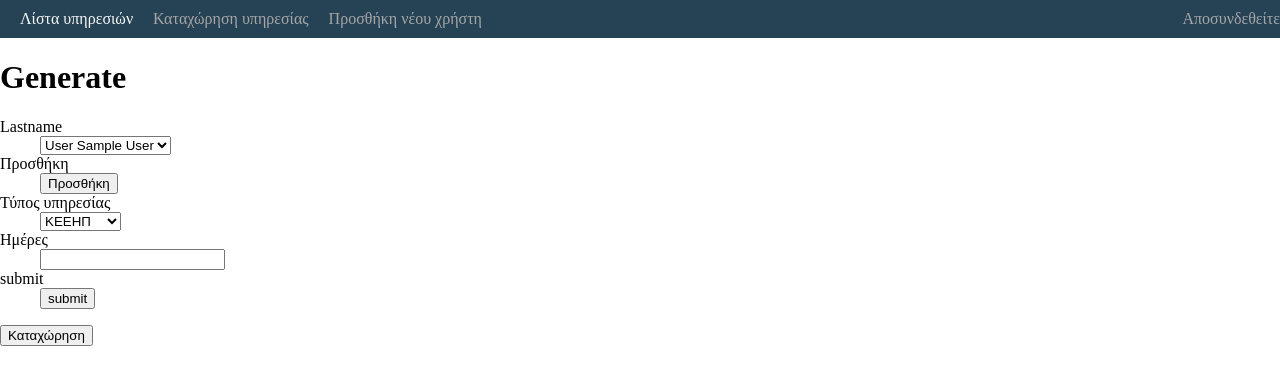
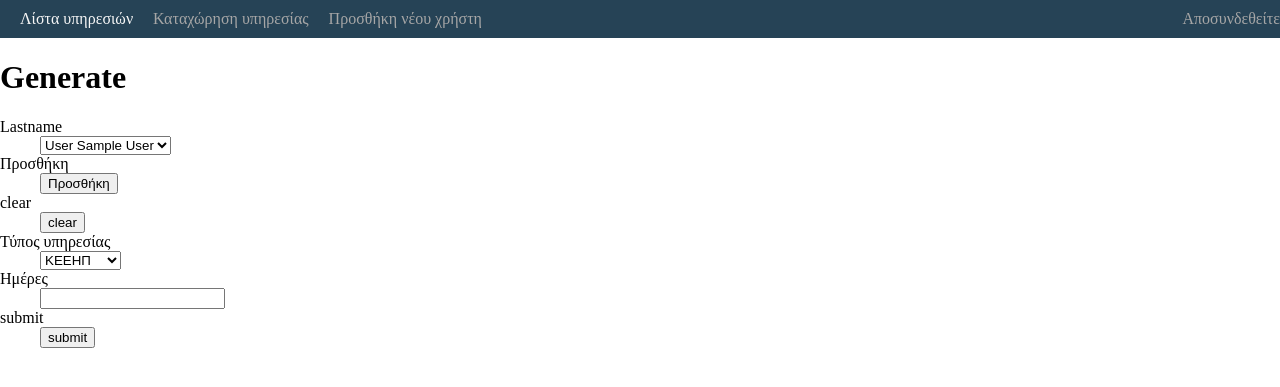
Before and after one commit to knaiskes/duty-schedule, a Flask app: page /generate_duties in a window 1280 px wide. Shown: the top 387 px of the page. Run offline with Flask 2, Linux system fonts and the light colour scheme; a user stored in the database is signed in; tables that the repository leaves empty hold one stand-in row (values such as "Sample post"); some libraries are stand-ins or nearby versions.

Commit message:
add generate_duties route

```diff
--- a/app.py
+++ b/app.py
@@ -29,6 +29,9 @@ login_manager.init_app(app)
 login_manager.login_view = "login"
 # set a custom message
 login_manager.login_message = "Συνδεθείτε στο λογαριασμό σας για να αποκτήσετε πρόσβαση σε αυτή τη σελίδα"
+
+#list for generate_duties route
+users_list_gen = []
 
 @login_manager.user_loader
 def user_loader(user_id):
@@ -114,10 +117,11 @@ def add_duty_form():
 @login_required
 def generate_duties():
     form = GenerateDutieForm(request.form)
-    if request.method == "POST" and form.validate():
-        print("good")
-
-    return render_template("generateDuties.html", form=form)
+    if request.method == "POST" and form.add.data:
+        users_list_gen.append(form.lastname.data)
+    if request.method == "POST" and form.clear.data:
+        users_list_gen.clear()
+    return render_template("generateDuties.html", form=form, users=users_list_gen)
 
 @app.route("/register", methods=["GET", "POST"])
 @login_required
--- a/forms.py
+++ b/forms.py
@@ -61,6 +61,7 @@ class GenerateDutieForm(FlaskForm):
     lastname = QuerySelectField(query_factory = user_query, get_label=lambda user:
             user.lastname + " " + user.name)
     add = SubmitField("Προσθήκη")
+    clear = SubmitField("clear")
     duty_type = SelectField("Τύπος υπηρεσίας",
             choices = [("ΚΕΕΗΠ","ΚEΕΗΠ"), ("ΦΥΛΑΚΙΟ", "ΦΥΛΑΚΙΟ")])
     days = IntegerField("Ημέρες")
--- a/templates/generateDuties.html
+++ b/templates/generateDuties.html
@@ -4,17 +4,19 @@
 {% block content %}
 {% from "_formhelpers.html" import render_field %}
 <h1>Generate</h1>
+{% for user in users %}
+<p>{{user.name}} " "{{user.lastname}}</p>
+{%endfor%}
 <form method="POST">
     {{ form.hidden_tag() }}
     <dl>
         {{ render_field(form.lastname) }}
         {{ render_field(form.add) }}
+        {{ render_field(form.clear) }}
         {{ render_field(form.duty_type) }}
         {{ render_field(form.days) }}
         {{ render_field(form.submit) }}
     </dl>
-    <p><input type=submit value=Καταχώρηση></p>
-
     {% with messages = get_flashed_messages() %}
     {% if messages %}
     {% for message in messages %}
```
